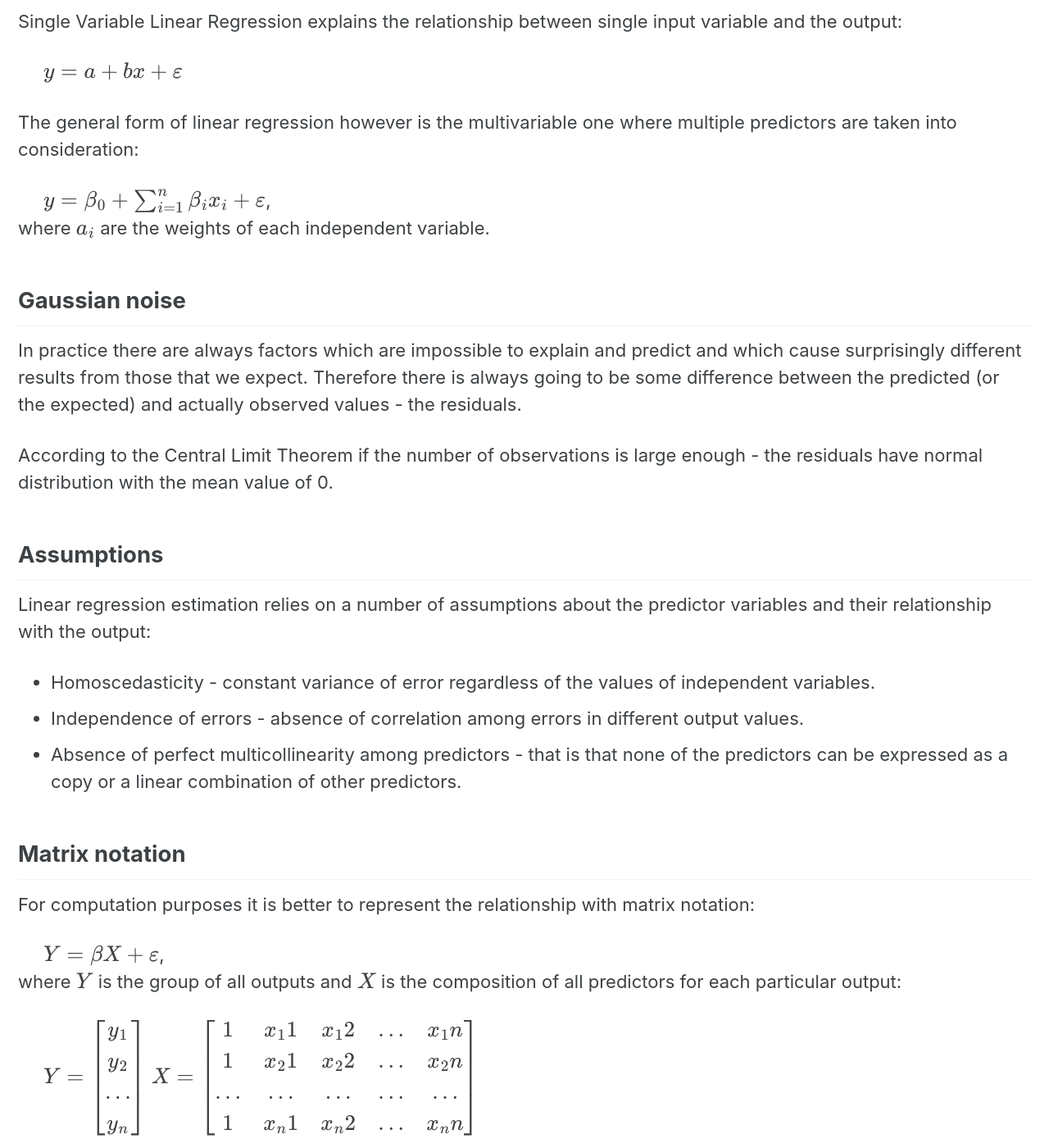
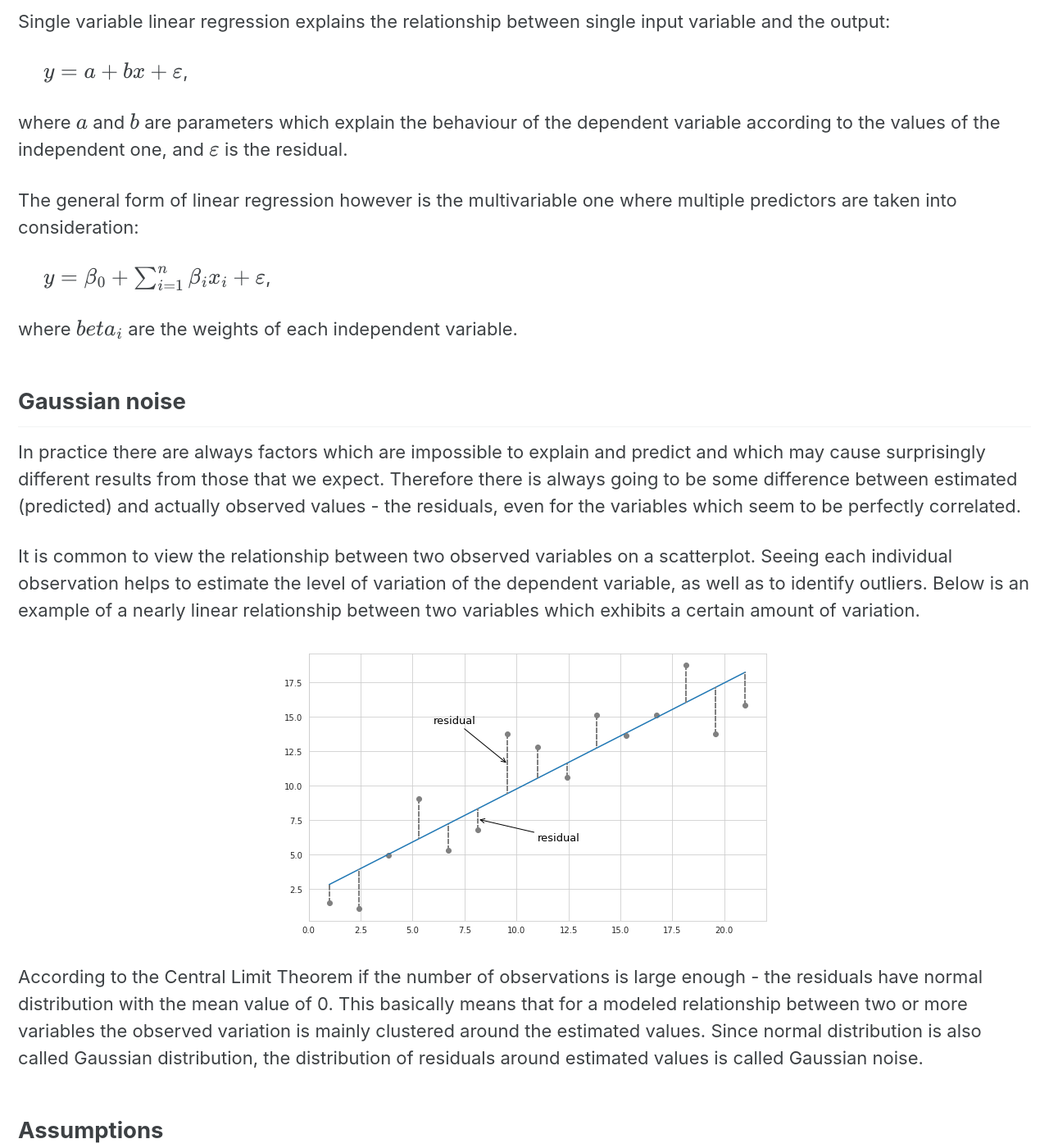
Before and after one commit to vzahorui/vzahorui.github.io, a Jekyll site: the page built from _posts/2019-10-25-linear-regression.md, in a window 1280 px wide and 1400 px high, scrolled down 328 px. Shown: the whole window at 82% size. Built offline with Jekyll 4.4.1, drawn with Linux system fonts in a browser that asks for light colours; cached includes are drawn as plain includes; nearby versions of some CDN libraries; formulas are drawn with MathJax 3; some of the changed text lies outside the part shown.

Commit message:
finished linear regression article

```diff
--- a/_posts/2019-10-25-linear-regression.md
+++ b/_posts/2019-10-25-linear-regression.md
@@ -4,27 +4,34 @@
 description: Explaining linear regression and its properties
 category: "Regression"
 tags: multiple-regression linear-regression multivariable-regression gaussian-noise
-date: 2019-10-25
+date: 2020-05-06
 ---
 
 Regression analysis is used for estimating the relationship between variables, usually one dependent and one or several independent variables. Having a regression model at hand, we can predict some continuous value of the dependent variable based on the values of independent variables.
 
-Single Variable Linear Regression explains the relationship between single input variable and the output:
+Single variable linear regression explains the relationship between single input variable and the output:
 
 &nbsp;&nbsp;&nbsp;&nbsp;
-$y = a + bx + \varepsilon$
+$y = a + bx + \varepsilon$,
+
+where $a$ and $b$ are parameters which explain the behaviour of the dependent variable according to the values of the independent one, and $\varepsilon$ is the residual.
 
 The general form of linear regression however is the multivariable one where multiple predictors are taken into consideration:
 
 &nbsp;&nbsp;&nbsp;&nbsp;
-$y = \beta_0 + \sum_{i=1}^n \beta_i x_i + \varepsilon$,<br>
-where $a_i$ are the weights of each independent variable.
+$y = \beta_0 + \sum_{i=1}^n \beta_i x_i + \varepsilon$,
+
+where $beta_i$ are the weights of each independent variable.
 
 ## Gaussian noise
 
-In practice there are always factors which are impossible to explain and predict and which cause surprisingly different results from those that we expect. Therefore there is always going to be some difference between the predicted (or the expected) and actually observed values - the residuals.
+In practice there are always factors which are impossible to explain and predict and which may cause surprisingly different results from those that we expect. Therefore there is always going to be some difference between estimated (predicted) and actually observed values - the residuals, even for the variables which seem to be perfectly correlated.
 
-According to the Central Limit Theorem if the number of observations is large enough - the residuals have normal distribution with the mean value of 0.
+It is common to view the relationship between two observed variables on a scatterplot. Seeing each individual observation helps to estimate the level of variation of the dependent variable, as well as to identify outliers. Below is an example of a nearly linear relationship between two variables which exhibits a certain amount of variation.
+
+![](/assets/images/regression/residuals_demo.png){: .align-center}
+
+According to the Central Limit Theorem if the number of observations is large enough - the residuals have normal distribution with the mean value of 0. This basically means that for a modeled relationship between two or more variables the observed variation is mainly clustered around the estimated values. Since normal distribution is also called Gaussian distribution, the distribution of residuals around estimated values is called Gaussian noise.
 
 ## Assumptions
 
@@ -34,12 +41,15 @@
 * Independence of errors - absence of correlation among errors in different output values.
 * Absence of perfect multicollinearity among predictors - that is that none of the predictors can be expressed as a copy or a linear combination of other predictors.
 
+In addition, linear regression by itself assumes that the variables are linearly dependent, that is a certain change in independent variable leads to proportional changes in the dependent one. However, inreal life scenarios such behaviour can be observed only for short periods of time as many natural and social processes tend to have non-linear rate of change.
+
 ## Matrix notation
 
-For computation purposes it is better to represent the relationship with matrix notation:
+For computation purposes it is better to represent the relationship between the dependent and independent variables with matrix notation:
 
 &nbsp;&nbsp;&nbsp;&nbsp;
-$Y = \beta X + \varepsilon$,<br>
+$Y = \beta X + \varepsilon$,
+
 where $Y$ is the group of all outputs and $X$ is the composition of all predictors for each particular output:
 
 &nbsp;&nbsp;&nbsp;&nbsp;
@@ -58,4 +68,6 @@
 \end{array} \right]$$
 
 $\beta$ is the vector of parameters (weights) of each predictor,<br>
-$\varepsilon$ is the vector of errors (the noise). This variable captures all other factors which influence the dependent variable y other than the regressors.
+$\varepsilon$ is the vector of errors (Gaussian noise). This variable captures all other factors which influence the dependent variable y other than the regressors.
+
+The parameters $\beta$ of such equation are usually estimated with [least squares]({{ site.baseurl }}{% link _posts/2019-10-27-linear-least-squares.md %}), however other methods such as maximum likelihood or robust estimation techniques can be employed.
```
Also changed, not shown: _posts/2019-10-27-linear-least-squares.md (+1 -1 lines), _posts/2020-05-01-time-series-transformation-and-decomposition.md.md (+1 -1 lines), _posts/2020-05-05-loess.md (+3 -0 lines), assets/images/regression/residuals_demo.png (added), 2 other files.
